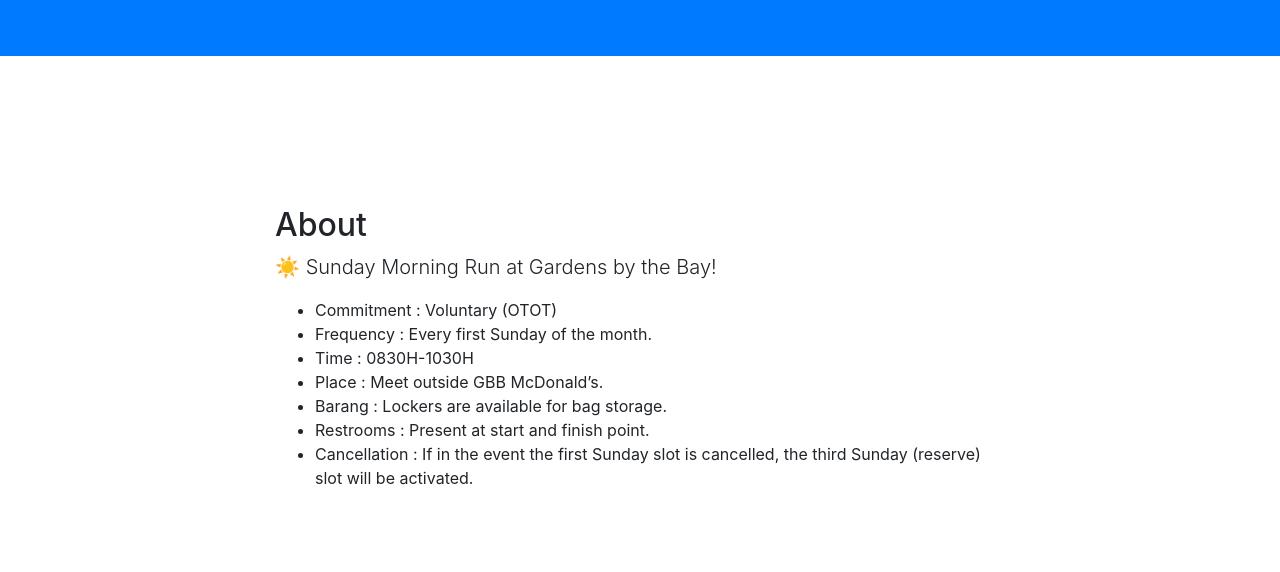
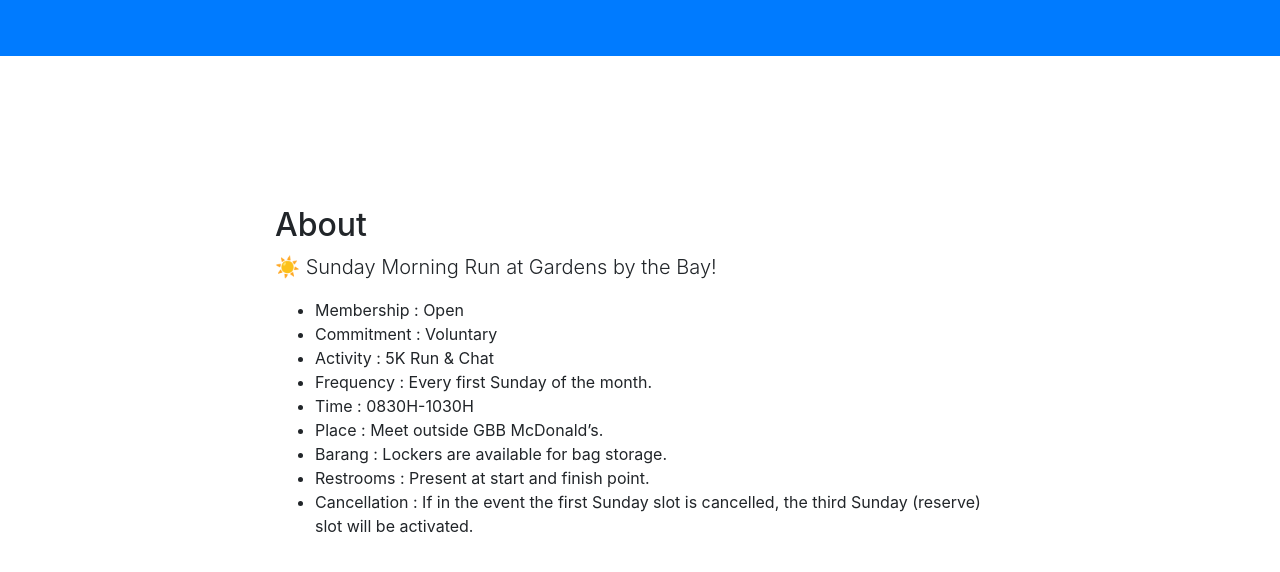
Before and after one commit to glennlum/run-gbb, a website with bundled scripts: page index.html in a window 1280 px wide. Shown: the part 938-1510 px from the top of the page. Built offline with nearby package versions, Linux system fonts and the light colour scheme; grey boxes are pictures that could not be loaded.

Commit message:
Update index.html

```diff
--- a/index.html
+++ b/index.html
@@ -54,7 +54,9 @@
           ☀️ Sunday Morning Run at Gardens by the Bay!
           </p>
           <ul>
-            <li>Commitment   : Voluntary (OTOT) </li>
+            <li>Membership   : Open </li>
+            <li>Commitment   : Voluntary </li>
+            <li>Activity     : 5K Run & Chat </li>
           	<li>Frequency	   : Every first Sunday of the month. </li>
           	<li>Time         : 0830H-1030H </li>
             <li>Place        : Meet outside GBB McDonald’s.</li>
```
